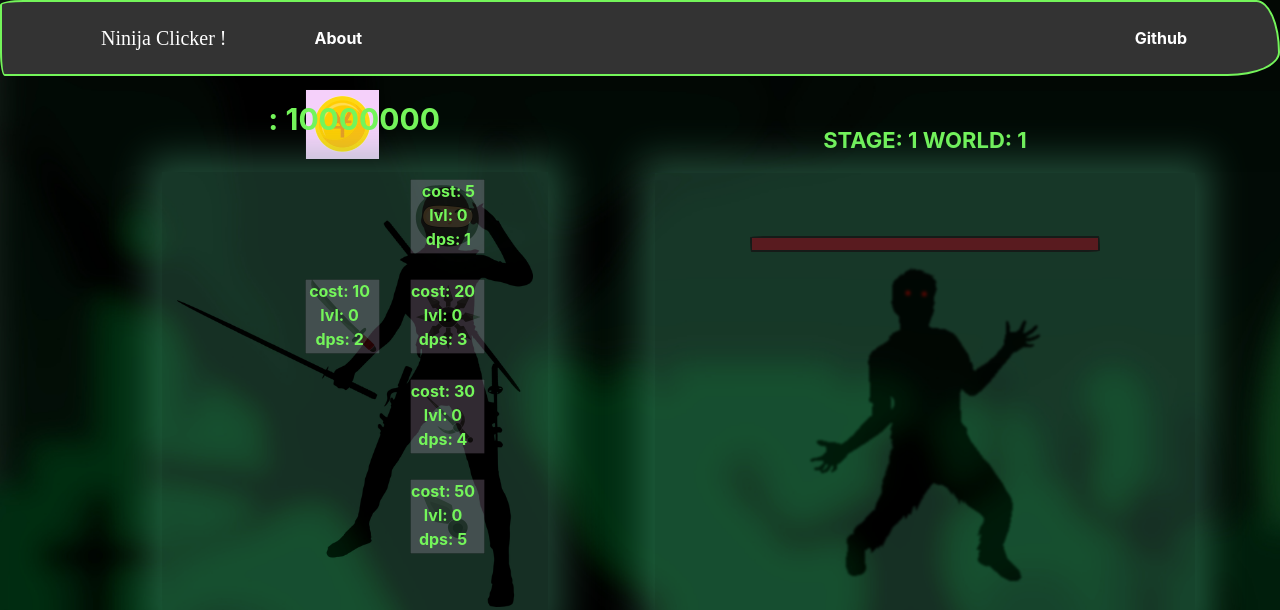
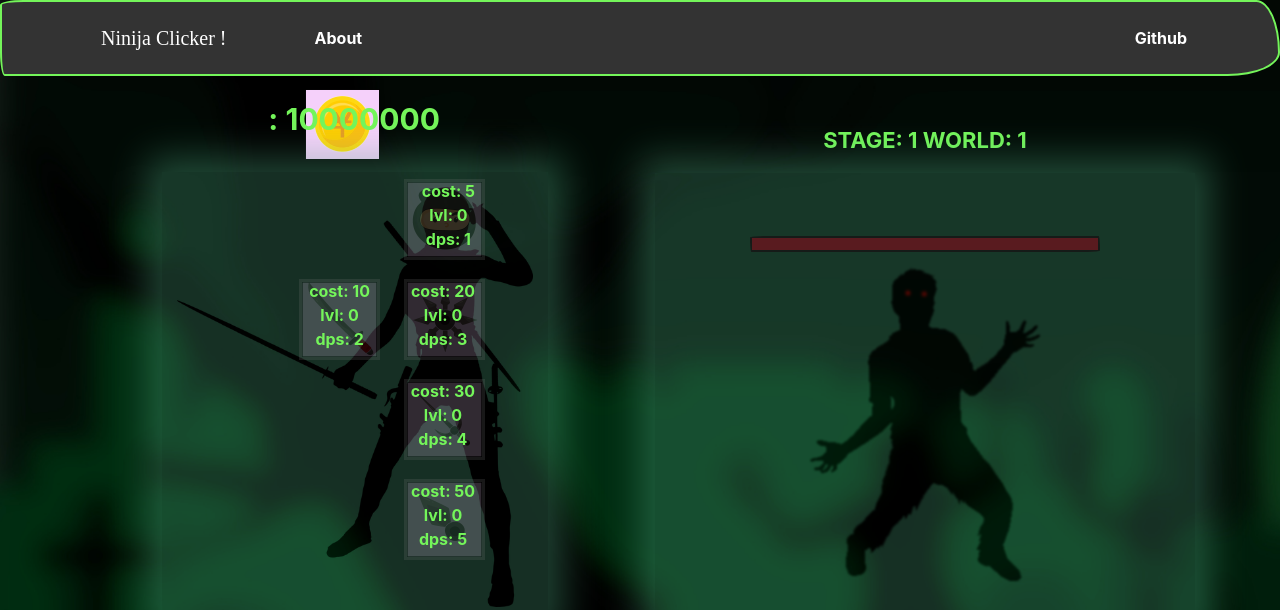
Before and after one commit to Kukulim/ninijaclicker, a Vue app: page /MainBoard in a window 1280 px wide. Shown: the top 610 px of the page. Built offline with nearby package versions, Linux system fonts and the light colour scheme; a web font is replaced by a local one; what vue-circular-count-down-timer would draw is missing.

Commit message:
add junk item

```diff
--- a/src/design/style.scss
+++ b/src/design/style.scss
@@ -204,6 +204,10 @@
   top: 0px;
   right: 62px;
 }
+.junkitem{
+  border-style: solid;
+  border-color: rgb(121, 121, 121);
+}
 .magicitem{
   border-style: solid;
   border-color: green;
--- a/src/views/MainBoard.vue
+++ b/src/views/MainBoard.vue
@@ -476,6 +476,7 @@ export default {
       }
     },
     getrarity(item){
+      if(item.lvl>=0&&item.lvl<10) return "junkitem";
       if(item.lvl>=10&&item.lvl<20) return "magicitem";
       if(item.lvl>=20&&item.lvl<30) return "rareitem";
       if(item.lvl>=30&&item.lvl<60) return "uniqueitem";
```
